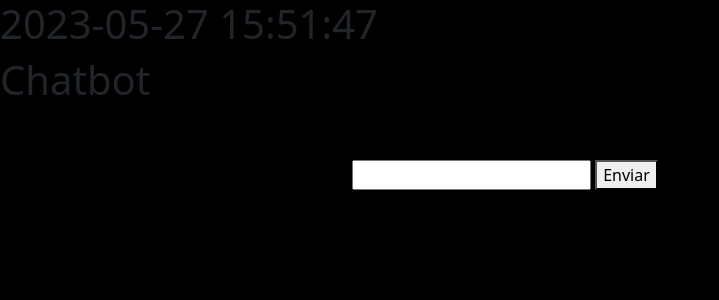
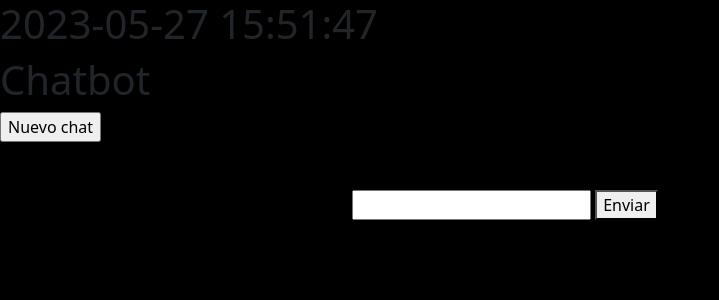
Before and after one commit to ignacioodeveloper/chatbot, a Django app: page / in a window 1280 px wide. Shown: the top 300 px of the page, without its empty margins (0-719 px from the left). Run offline with Django 4.2, Linux system fonts and the light colour scheme.

Commit message:
funcion_nuevo_chat

```diff
--- a/core/templates/core/home.html
+++ b/core/templates/core/home.html
@@ -24,6 +24,10 @@
 
         {% endfor %}
     </section> -->
+    <form method="post" action="{% url 'home' %}">
+        {% csrf_token %}
+        <input type="submit" name="nuevo_chat" value="Nuevo chat">
+      </form>
     <section class="discussion">
         <!-- {% if user_message and reply %}
         <div class="bubble sender first">User: </div>
@@ -40,6 +44,7 @@
 
             <div class="bubble recipient first">A.I:</div>
             <div class="bubble recipient last">{{ message.reply }}</div>
+
 
         {% endfor %}
 
--- a/core/views.py
+++ b/core/views.py
@@ -1,3 +1,5 @@
+from django.contrib.sessions.backends.db import SessionStore
+
 from django.shortcuts import redirect, render
 import openai
 from django.http import HttpResponse
@@ -20,6 +22,12 @@ def home(request):
     chat_history = request.session.get('chat_history',[])
 
     if request.method == 'POST':
+        if 'nuevo_chat' in request.POST:
+            request.session.flush()
+            request.session = SessionStore()
+
+            return redirect('home')
+
         user_message = request.POST.get('user_message')
 
         response = openai.Completion.create(
```
Also changed, not shown: db.sqlite3.
